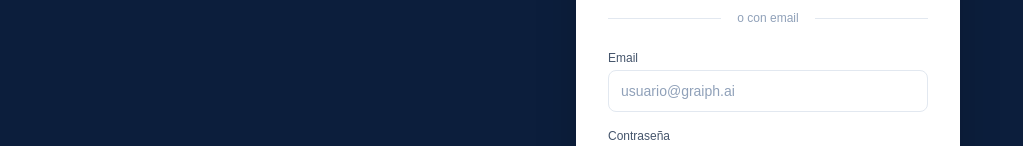
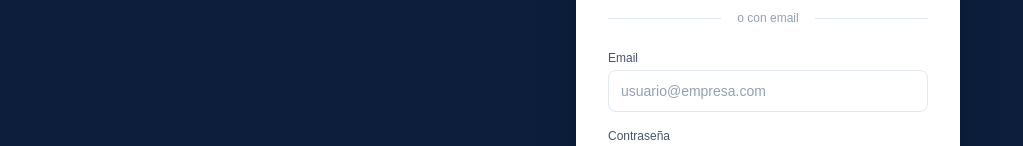
Before and after one commit to msurjan/gestor-viajes-saas, a Next.js app: page /login in a window 1280 px wide. Shown: the part 350-496 px from the top of the page, without its empty margins (0-1023 px from the left). Built offline with nearby package versions, Linux system fonts and the light colour scheme; no server answers.

Commit message:
Finish branding cleanup

```diff
--- a/src/app/eventos/[id]/page.tsx
+++ b/src/app/eventos/[id]/page.tsx
@@ -162,7 +162,7 @@ export default function EventoDetallePage() {
     const body = [
       'Hola,',
       '',
-      'Te comparto información sobre el siguiente evento de la agenda B2B:',
+      'Te comparto información sobre el siguiente evento de la agenda corporativa:',
       '',
       `📍 ${evento.nombre}`,
       `📅 ${dateStr}`,
@@ -172,7 +172,7 @@ export default function EventoDetallePage() {
       shareNote ? `\nNota personal: ${shareNote}` : '',
       '',
       'Saludos,',
-      'Agenda B2B by Graiph',
+      'Agenda Corporativa',
     ].filter(l => l !== null).join('\n')
 
     window.open(
--- a/src/app/login/page.tsx
+++ b/src/app/login/page.tsx
@@ -198,7 +198,7 @@ function LoginContent() {
                   type="email"
                   value={email}
                   onChange={e => setEmail(e.target.value)}
-                  placeholder="usuario@graiph.ai"
+                  placeholder="usuario@empresa.com"
                   required
                   className="w-full rounded-lg border border-slate-200 px-3 py-2.5 text-sm text-slate-800 placeholder-slate-400 focus:border-blue-400 focus:outline-none focus:ring-1 focus:ring-blue-400 transition"
                 />
```
